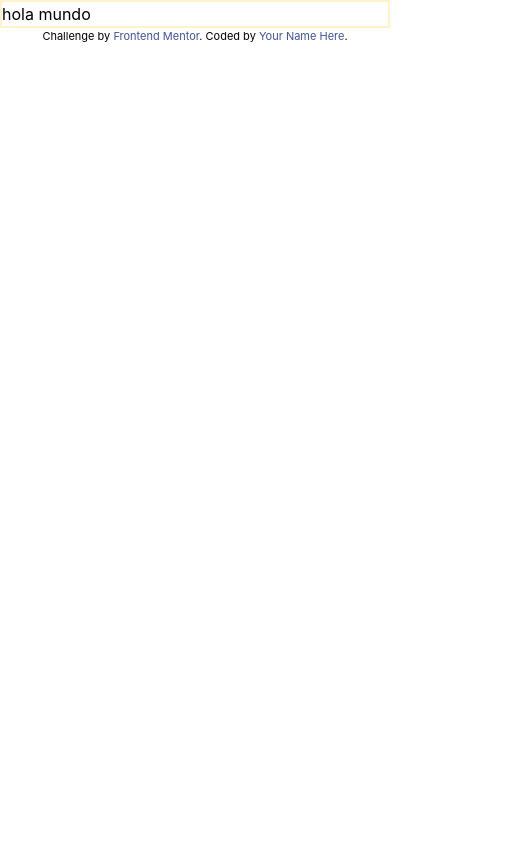
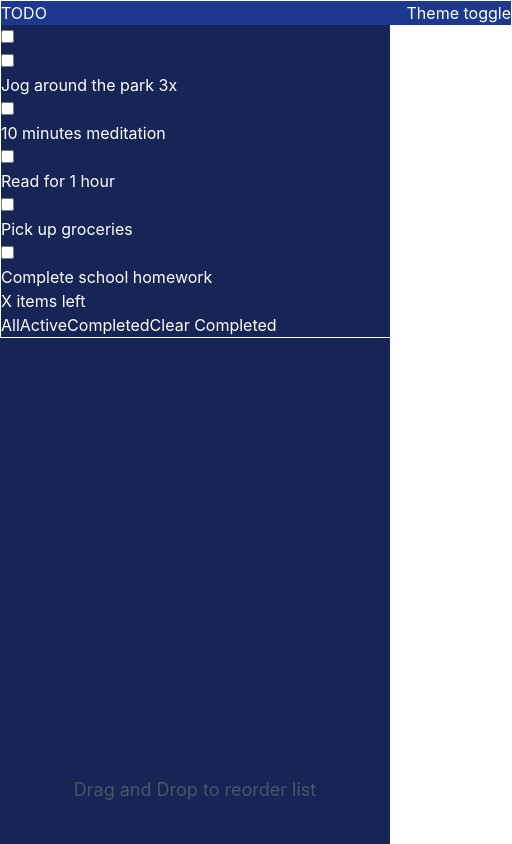
Before and after one commit to mauCZ/todo-app-main, a React (Vite) app: page / in a window 390 px wide. Shown: the whole page, 512 px wide, since content can reach past the window. Built offline with nearby package versions, Linux system fonts and the light colour scheme.

Commit message:
background with responsive acomodation

```diff
--- a/index.html
+++ b/index.html
@@ -13,27 +13,9 @@
         />
 
         <title>Frontend Mentor | Todo app</title>
-
-        <!-- Feel free to remove these styles or customise in your own stylesheet 👍 -->
-        <style>
-            .attribution {
-                font-size: 0.6875rem;
-                text-align: center;
-            }
-            .attribution a {
-                color: hsl(228, 45%, 44%);
-            }
-        </style>
     </head>
     <body>
         <div id="root"></div>
         <script type="module" src="/src/main.jsx"></script>
-
-        <footer class="attribution">
-            Challenge by
-            <a href="https://www.frontendmentor.io?ref=challenge"
-                >Frontend Mentor</a
-            >. Coded by <a href="#">Your Name Here</a>.
-        </footer>
     </body>
 </html>
--- a/src/App.jsx
+++ b/src/App.jsx
@@ -1,5 +1,37 @@
+import { useState } from 'react';
+import TaskList from './components/TaskList';
+import TaskCard from './components/Task';
+
 function App() {
-    return <div className='border-2 border-amber-100'>hola mundo</div>;
+    const [tasks, setTasks] = useState([
+        { id: 1, desc: 'Jog around the park 3x', status: 'active' },
+        { id: 2, desc: '10 minutes meditation', status: 'active' },
+        { id: 3, desc: 'Read for 1 hour', status: 'active' },
+        { id: 4, desc: 'Pick up groceries', status: 'active' },
+        { id: 5, desc: 'Complete school homework', status: 'active' },
+    ]);
+    const [status, setStatus] = useState('all');
+
+    function filterTasks(filterStatus) {
+        return tasks.filter((task) => task.status === filterStatus || status === 'all');
+    }
+
+    return (
+        <main className='bg-blue-950 min-h-screen text-white'>
+            <div
+                className='w-full h-48 absolute z-0 bg-no-repeat bg-cover bg-center bg-[url("assets/images/bg-mobile-dark.jpg")]
+                 sm:bg-[url("assets/images/bg-desktop-dark.jpg")] sm:h-64'
+            ></div>
+            <TaskList status={status} setStatus={setStatus}>
+                {filterTasks(status).map((task) => (
+                    <TaskCard key={task.id} id={task.id} status={task.status} desc={task.desc} />
+                ))}
+            </TaskList>
+            <p className='w-full text-center absolute bottom-10 text-gray-600 text-lg'>
+                Drag and Drop to reorder list
+            </p>
+        </main>
+    );
 }
 
 export default App;
--- /dev/null
+++ b/src/components/Task.jsx
@@ -0,0 +1,9 @@
+function TaskCard({ id, status, desc }) {
+    return (
+        <li>
+            <input type='checkbox' />
+            <p>{desc}</p>
+        </li>
+    );
+}
+export default TaskCard;
--- /dev/null
+++ b/src/components/TaskList.jsx
@@ -0,0 +1,29 @@
+function TaskList({ status, setStatus, children }) {
+    function handleOnClick(statusStr) {
+        setStatus(statusStr);
+    }
+
+    return (
+        <div className="w-lg border mx-auto z-1 relative">
+            <div className="flex flex-row justify-between bg-blue-900">
+                <h1>TODO</h1>
+                <button>Theme toggle</button>
+            </div>
+            <ul>
+                <div>
+                    <input type='checkbox' />
+                    <input type='text' />
+                </div>
+                {children}
+                <div>
+                    <p>X items left</p>
+                    <button onClick={() => handleOnClick('all')}>All</button>
+                    <button onClick={() => handleOnClick('active')}>Active</button>
+                    <button onClick={() => handleOnClick('completed')}>Completed</button>
+                    <button>Clear Completed</button>
+                </div>
+            </ul>
+        </div>
+    );
+}
+export default TaskList;
```
